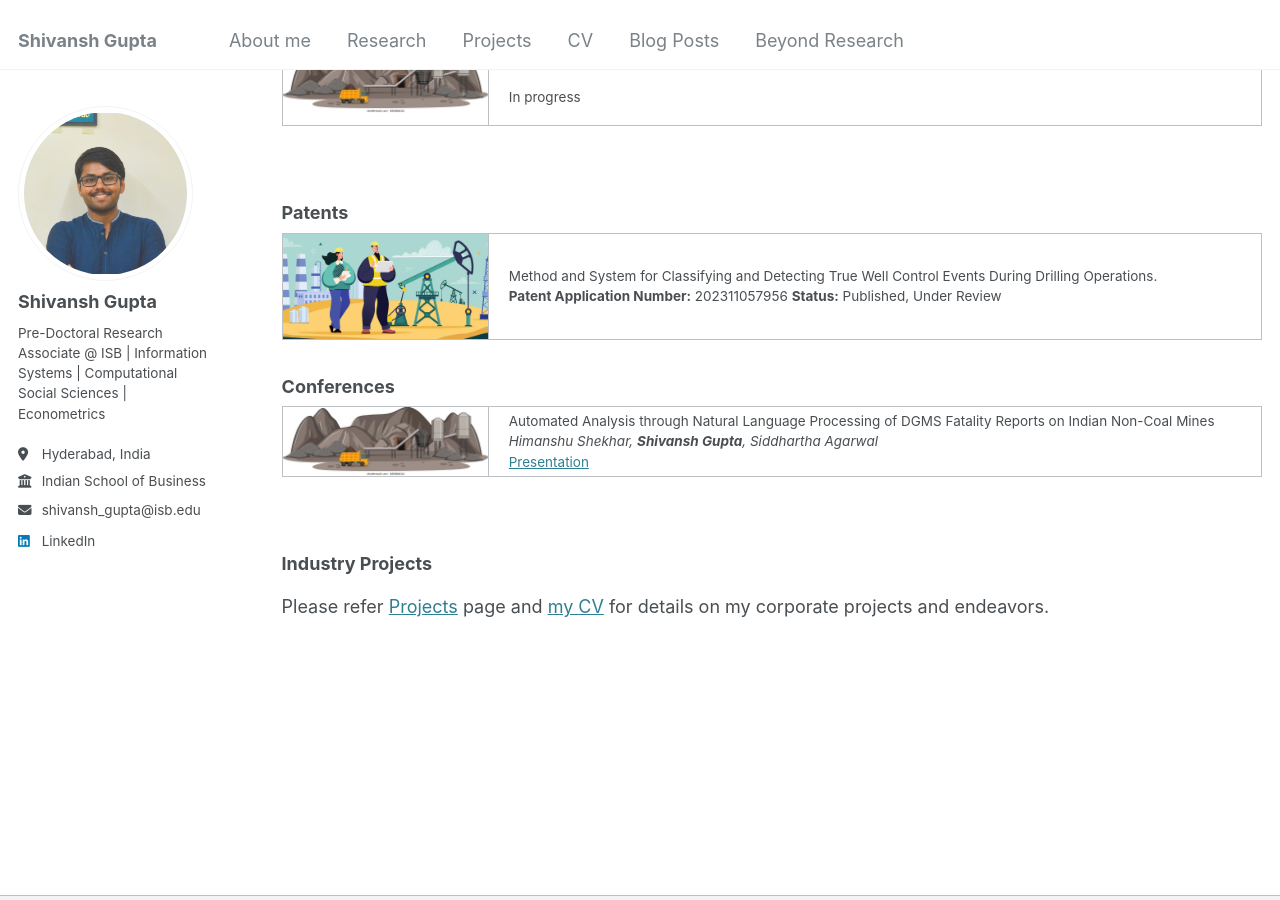
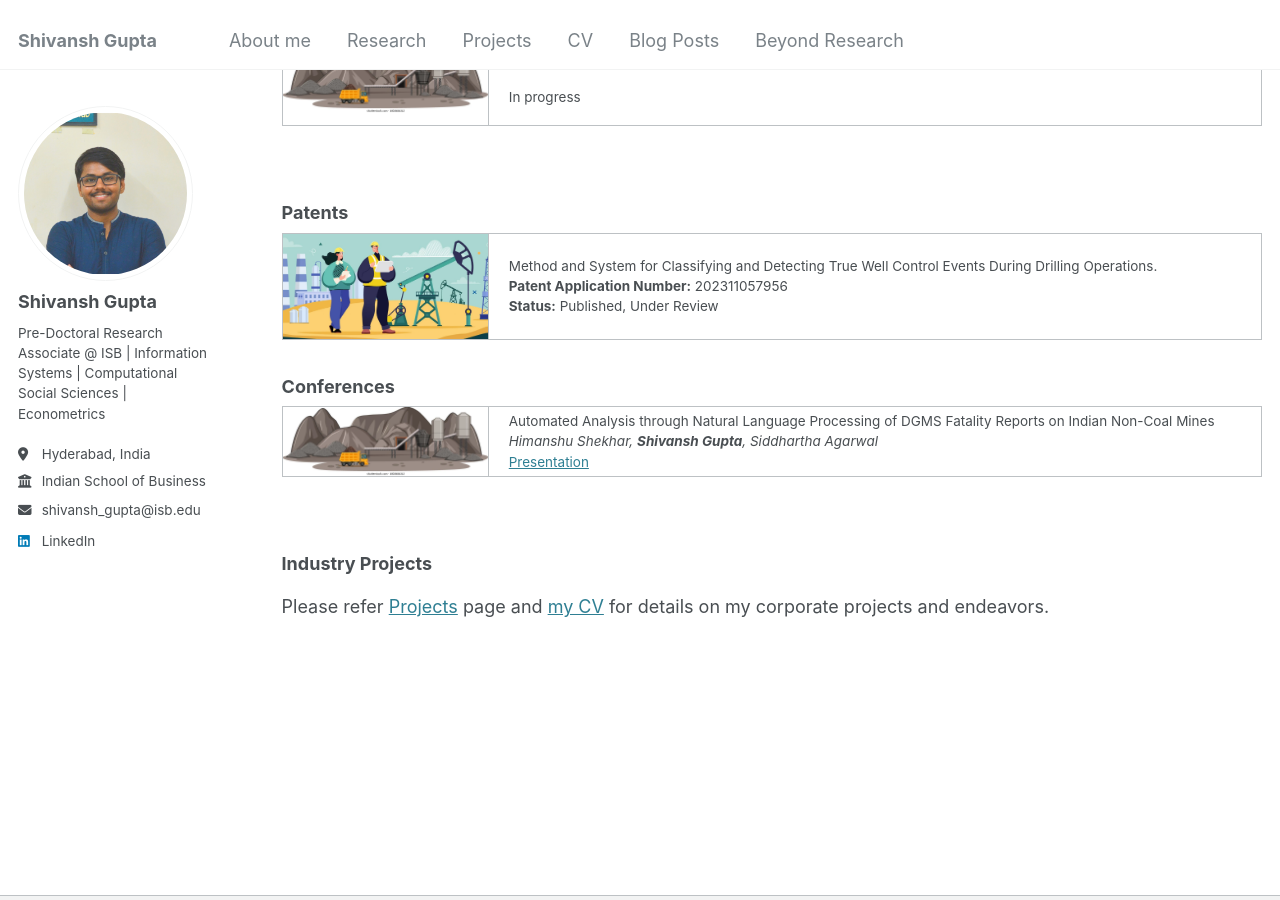
Before and after one commit to gshivansh2001/academicPage, a Jekyll site: the page built from _pages/publications.html, in a window 1280 px wide and 900 px high, scrolled down 553 px. Built offline with Jekyll 4.4.1, drawn with Linux system fonts in a browser that asks for light colours.

Commit message:
Update publications.html

```diff
--- a/_pages/publications.html
+++ b/_pages/publications.html
@@ -12,7 +12,7 @@
 <table><tbody>
   <tr>
      <td style="padding: 0px 0px 0px 0px;vertical-align: middle;width: 20%;">
-      <img src="/images/Media_Movement.png" alt="" />
+      <img src="https:/gshivansh2001.github.io/academicPage/images/Media_Movement.png" alt="" />
     </td>
     <td style="padding: 0px 20px 0px 20px;vertical-align: middle;width: 75%;">
       <papertitle> Effects of Social Media movements on actual change in bias among students </papertitle>
@@ -25,7 +25,7 @@
   </tr>
   <tr>
     <td style="padding: 0px 0px 0px 0px;vertical-align: middle;width: 20%;">
-      <img src="/images/Fakes_News.png" alt="" />
+      <img src="https:/gshivansh2001.github.io/academicPage/images/Fakes_News.png" alt="" />
     </td>
     <td style="padding: 0px 20px 0px 20px;vertical-align: middle;width: 75%;">
       <papertitle> Platform Design to Curb Misinformation </papertitle>
@@ -38,7 +38,7 @@
   </tr>
 <tr>
   <td style="padding: 0px 0px 0px 0px;vertical-align: middle;width: 20%;">
-      <img src="/images/Coal _Mines.png" alt="" />
+      <img src="https:/gshivansh2001.github.io/academicPage/images/Coal _Mines.png" alt="" />
     </td>
     <td style="padding: 0px 20px 0px 20px;vertical-align: middle;width: 75%;">
       <papertitle> Hidden Ads in YouTube Kids Videos and the Impact of Platform Policy Changes </papertitle>
@@ -59,12 +59,14 @@
 <table><tbody>
   <tr>
     <td style="padding: 0px 0px 0px 0px;vertical-align: middle;width: 20%;">
-      <img src="/images/Drilling.png" alt="" />
+      <img src="https:/gshivansh2001.github.io/academicPage/images/Drilling.png" alt="" />
     </td>
     <td style="padding: 0px 20px 0px 20px;vertical-align: middle;width: 75%;">
       <papertitle> Method and System for Classifying and Detecting True Well Control Events During Drilling Operations. </papertitle>
       <br>
-      <b>Patent Application Number:</b> 202311057956 <b>Status:</b> Published, Under Review
+      <b>Patent Application Number:</b> 202311057956
+      <br>
+      <b>Status:</b> Published, Under Review
     </td>
   </tr>
 
@@ -76,7 +78,7 @@
 <table><tbody>
   <tr>
      <td style="padding: 0px 0px 0px 0px;vertical-align: middle;width: 20%;">
-      <img src="/images/Coal _Mines.png" alt="" />
+      <img src="https:/gshivansh2001.github.io/academicPage/images/Coal _Mines.png" alt="" />
     </td>
     <td style="padding: 0px 20px 0px 20px;vertical-align: middle;width: 75%;">
       <papertitle>Automated  Analysis through Natural Language Processing of DGMS Fatality Reports on Indian Non-Coal Mines</papertitle>
```
